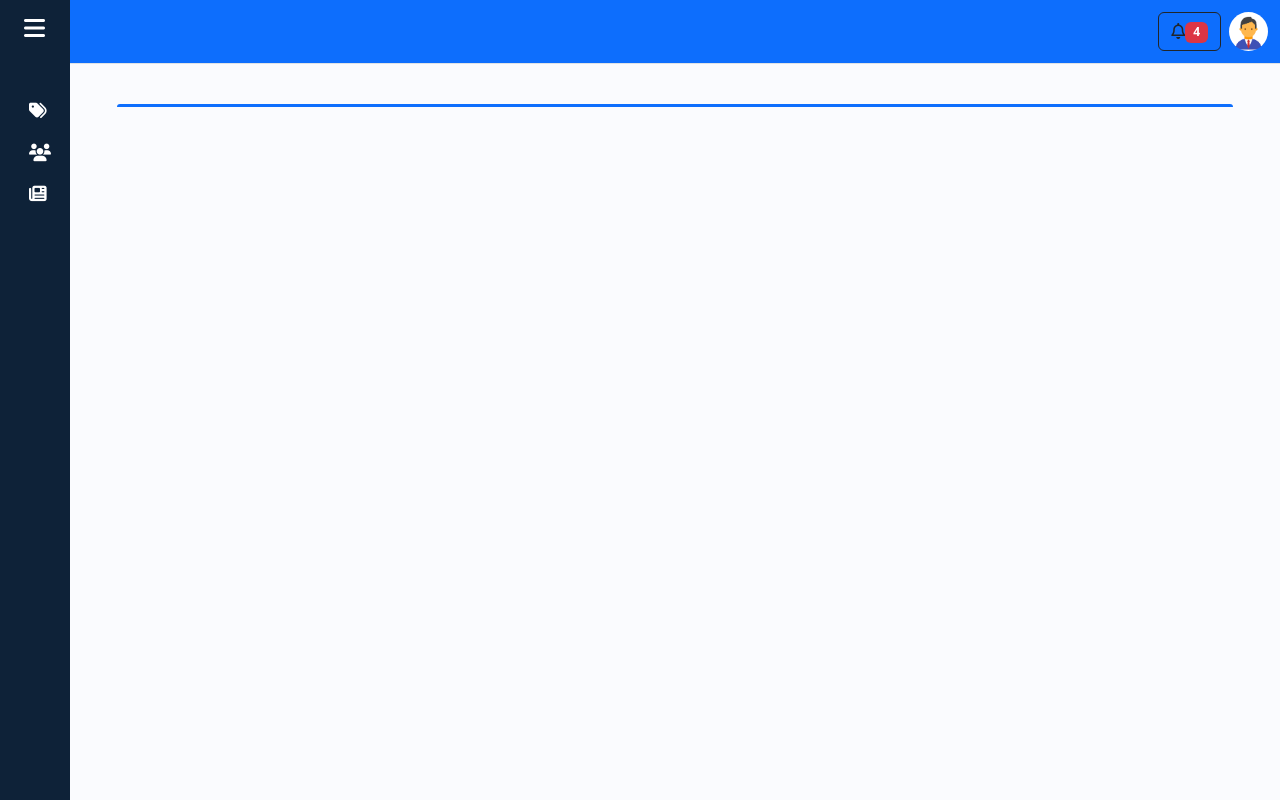
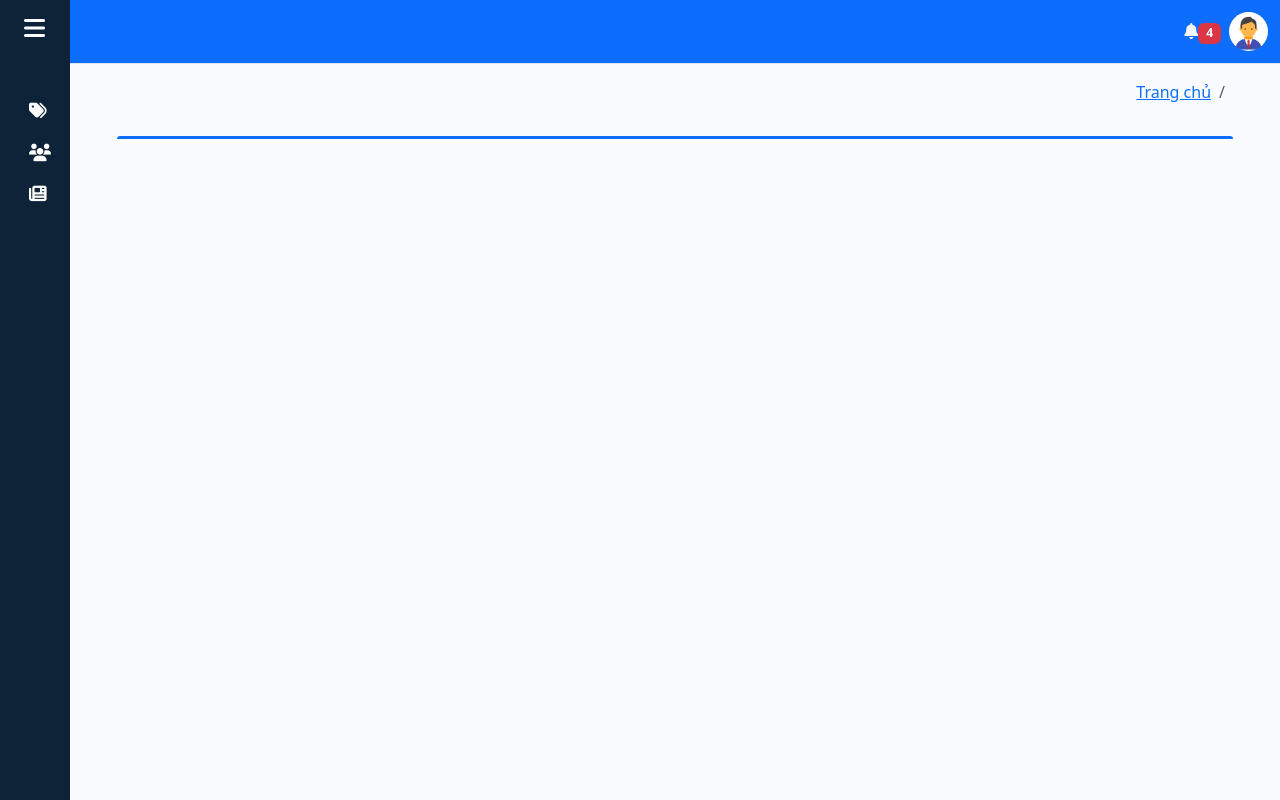
Before and after one commit to Liech2705/Project_II, a Vue app in the folder website_baodientu/: page / in a window 1280 px wide. Built offline with nearby package versions, Linux system fonts and the light colour scheme.

Commit message:
them breacrum

```diff
--- a/website_baodientu/src/components/appSidebar.vue
+++ b/website_baodientu/src/components/appSidebar.vue
@@ -34,10 +34,10 @@
     </aside>
     <nav class="navbar navbar-expand-sm  bg-primary fixed-top border-bottom " id="navbar">
       <div class="container-fluid d-flex justify-content-end align-items-center">
-          <button class="nav-notifi btn btn-outline-dark btn-primary me-2" title="Thông báo" data-bs-toggle="popover" data-bs-trigger="focus" data-bs-placement="bottom" data-bs-content="Content">
-            <i class="fa-regular fa-bell"></i>
+          <a href="#" class="nav-notifi text-light me-2" title="Thông báo" data-bs-toggle="popover" data-bs-trigger="focus" data-bs-placement="bottom" data-bs-content="Content">
+            <i class="fa-solid fa-bell"></i>
             <span class="badge bg-danger">{{ notif }}</span>
-          </button>
+          </a>
           <div class="dropdown">
             <router-link class="navbar-logo dropdown-toggle" to="/" id="dropdownMenuButton1" data-bs-toggle="dropdown" aria-expanded="false">
               <img src="@/assets/image/admin.png" alt="image-admin" class="img-fluid rounded-circle border-black" style="width: 2.45rem; height: 2.45rem;">
@@ -56,13 +56,13 @@
     <div class="main flex-grow-1 p-3" :class="{ 'main-expanded': isExpand }">
       <div class="container">
         <div class="d-flex mb-3">
-          <h3>{{ namePages.find(page => page.name === $route.name)?.title}}</h3>
-          <!-- <div class="ms-auto d-flex align-items-end" aria-label="breadcrumb">
+          <h3>{{ $route.meta.title }}</h3>
+          <div class="ms-auto d-flex align-items-end" aria-label="breadcrumb">
             <ol class="breadcrumb">
-              <li class="breadcrumb-item active"><a href="#">Home</a></li>
-              <li class="breadcrumb-item" aria-current="page">Library</li>
+              <li class="breadcrumb-item active"><router-link to="/">Trang chủ</router-link></li>
+              <li class="breadcrumb-item" aria-current="page">{{ $route.meta.title }}</li>
             </ol>
-          </div> -->
+          </div>
         </div>
         <div class="border-top border-3 border-primary rounded-top">
           <router-view />
@@ -80,11 +80,6 @@ import { Popover } from 'bootstrap';
 import { RouterLink } from 'vue-router';
 
 const isExpand = ref(false);
-const namePages = ref([
-  { name: 'catelogy', title: 'Quản lý danh mục' },
-  { name: 'account_manager', title: 'Quản lý tài khoản' },
-  { name: 'newspaper_manager', title: 'Quản lý bài viết' },
-]);
 
 const toggleSidebar = () => {
   isExpand.value = !isExpand.value;
--- a/website_baodientu/src/router.js
+++ b/website_baodientu/src/router.js
@@ -14,22 +14,24 @@ const routes = [
         children : [ {
             path: '/catelogyPages',
             name: 'catelogy',
+            meta: { title: 'Quản lý danh mục'},
             component: Catelogy_Page,
         },
         {
             path: '/accountPages',
             name: 'account_manager',
+            meta: { title: 'Quản lý tài khoản'},
             component: Account_Manager,
         },
         {
             path: '/newspaperPages',
             name: 'newspaper_manager',
+            meta: { title: 'Quản lý bài viết'},
             component: Newspaper_Manager,
         }
         ],
     },
 ];
-
 // Create the router instance
 const router = createRouter({
     history: createWebHistory(),
```
